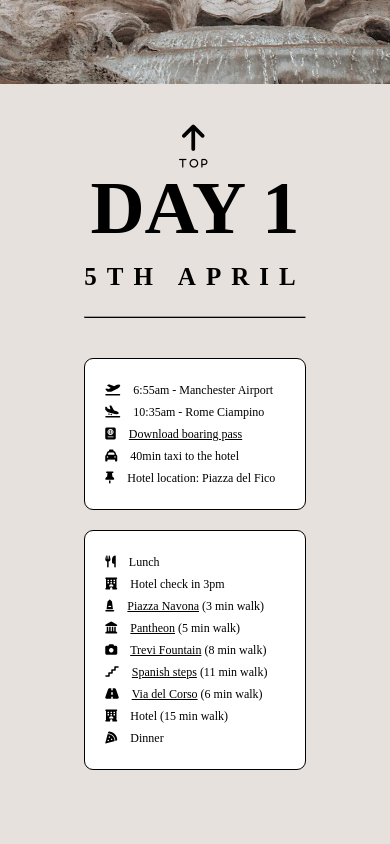
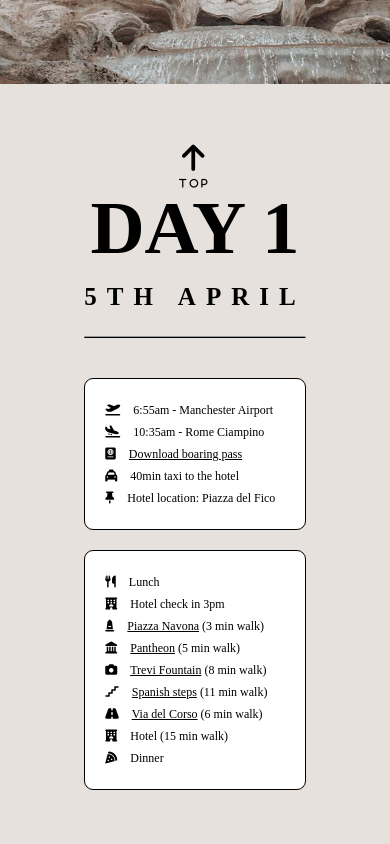
Before and after one commit to SaffronWilliamson/rome, a plain HTML site: page index.html in a window 390 px wide. Shown: the part 760-1604 px from the top of the page. Drawn offline with Linux system fonts and the light colour scheme; a web font is replaced by a local one.

Commit message:
Update index.css

```diff
--- a/index.css
+++ b/index.css
@@ -288,7 +288,7 @@ a {
   }
   .itinerary-content {
     display: inline-block;
-    position: relative; /* Ensure positioning is relative to its normal position */
-    top: -50px; /* Move it 20px upwards (adjust as necessary) */
+    position: relative;
+    top: -30px;
   }
 }
```
